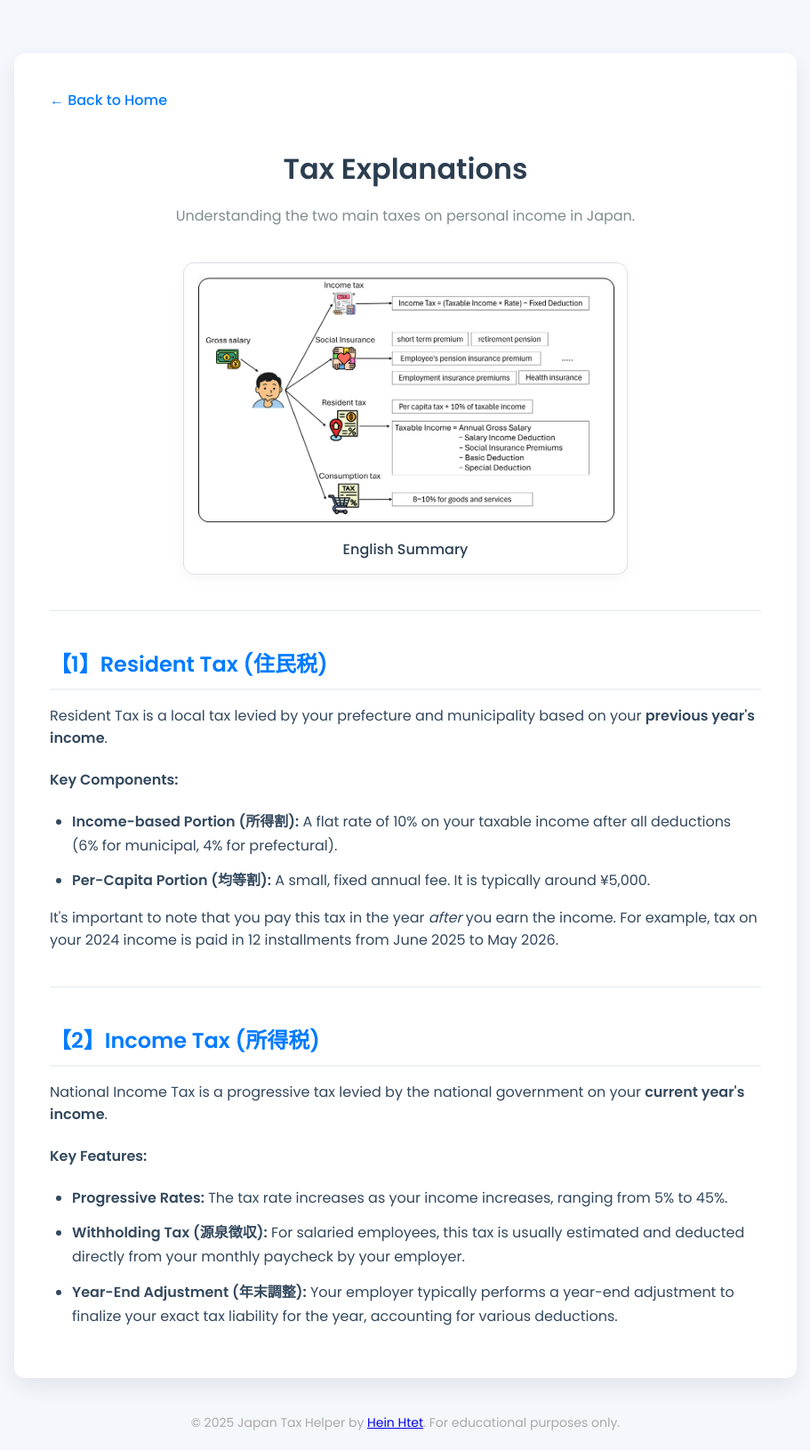
After one commit to upc-hub/japan-tax-helper, a Flask app: page /tax-explanations in a window 1280 px wide. The commit adds this page. Shown: the whole page at 89% size, without its empty margins (184-1095 px from the left). Run offline with Flask 2, Linux system fonts and the light colour scheme.

```diff
--- a/app.py
+++ b/app.py
@@ -19,36 +19,10 @@ def income_tax_calculator():
     # You can later build the full calculator logic here.
     return render_template('income_tax_calculator.html')
 
-# Route for the Resident Tax Explanation
-@app.route('/resident-tax-explanation')
-def resident_tax_explanation():
-    # We can use a generic explanation template and pass data to it
-    tax_type = "Resident Tax (住民税)"
-    explanation_details = """
-    <p>Resident Tax is a local tax levied by your prefecture and municipality based on your previous year's income.</p>
-    <h4>Key Components:</h4>
-    <ul>
-        <li><strong>Income-based Portion (所得割):</strong> A flat rate of 10% on your taxable income after all deductions (6% for municipal, 4% for prefectural).</li>
-        <li><strong>Per-Capita Portion (均等割):</strong> A small, fixed annual fee. It is typically around ¥5,000.</li>
-    </ul>
-    <p>It's important to note that you pay this tax in the year *after* you earn the income. For example, tax on your 2024 income is paid starting from June 2025.</p>
-    """
-    return render_template('tax_explanation.html', title=tax_type, details=explanation_details)
-
-# Route for the Income Tax Explanation
-@app.route('/income-tax-explanation')
-def income_tax_explanation():
-    tax_type = "Income Tax (所得税)"
-    explanation_details = """
-    <p>National Income Tax is a progressive tax levied by the national government on your current year's income.</p>
-    <h4>Key Features:</h4>
-    <ul>
-        <li><strong>Progressive Rates:</strong> The tax rate increases as your income increases, ranging from 5% to 45%.</li>
-        <li><strong>Withholding Tax (源泉徴収):</strong> For salaried employees, this tax is usually estimated and deducted directly from your monthly paycheck by your employer.</li>
-        <li><strong>Year-End Adjustment (年末調整):</strong> Your employer typically performs a year-end adjustment to finalize your exact tax liability for the year, accounting for various deductions.</li>
-    </ul>
-    """
-    return render_template('tax_explanation.html', title=tax_type, details=explanation_details)
+# New route for the combined tax explanations page
+@app.route('/tax-explanations')
+def tax_explanations():
+    return render_template('tax_explanations.html')
 
 if __name__ == '__main__':
     app.run(debug=True)
--- a/static/style.css
+++ b/static/style.css
@@ -149,3 +149,45 @@ footer { text-align: center; margin-top: 40px; color: #aaa; font-size: 14px; }
 .monthly-payment-grid .form-group {
     margin-bottom: 0; /* Remove extra margin as the grid has a gap */
 }
+
+/* In static/style.css */
+
+/* --- Styles for the combined explanation page --- */
+.explanation-section h2 {
+    color: var(--primary-color);
+    border-bottom: 2px solid #eef2f7;
+    padding-bottom: 10px;
+    margin-bottom: 15px;
+}
+.explanation-section ul {
+    padding-left: 25px;
+}
+.explanation-section li {
+    margin-bottom: 12px;
+    line-height: 1.7;
+}
+
+/* In static/style.css */
+
+/* --- Styles for the Explanation Images --- */
+.image-card {
+    background: white;
+    padding: 15px;
+    border-radius: var(--border-radius);
+    text-align: center;
+    border: 1px solid var(--input-border);
+    box-shadow: 0 4px 15px rgba(0,0,0,0.04);
+}
+.image-card img {
+    width: 100%;
+    height: auto; /* Maintain aspect ratio */
+    border-radius: 8px; /* Slightly rounded corners for the image itself */
+    margin-bottom: 10px;
+    border: 1px solid #eee;
+}
+.image-card h4 {
+    margin: 0;
+    color: var(--label-color);
+    font-weight: 500;
+    font-size: 1em;
+}
--- /dev/null
+++ b/templates/tax_explanations.html
@@ -0,0 +1,138 @@
+{% extends "layout.html" %}
+
+{% block title %}Tax Explanations{% endblock %}
+
+{% block content %}
+    <a href="{{ url_for('home') }}" class="nav-back">← Back to Home</a>
+    <header>
+        <h1 id="main-title">Tax Explanations</h1>
+        <p class="subtitle" id="subtitle">Understanding the two main taxes on personal income in Japan.</p>
+    </header>
+
+    <!-- START: DYNAMIC IMAGE SECTION -->
+    <!-- This section now contains only one image card.
+         The image source and caption will be set by JavaScript. -->
+    <div style="max-width: 500px; margin: 0 auto 40px auto;">
+        <div class="image-card">
+          <img id="explanation-image" src="" alt="Tax Explanation Summary">
+          <h4 id="img-caption">Summary</h4>
+        </div>
+    </div>
+    <hr>
+    <!-- END: DYNAMIC IMAGE SECTION -->
+
+    <div class="explanation-section">
+      <h2 id="res-tax-title">【1】Resident Tax (住民税)</h2>
+      <p id="res-tax-p1">Resident Tax is a local tax levied by your prefecture and municipality based on your <strong>previous year's income</strong>.</p>
+      <h4 id="res-tax-h4">Key Components:</h4>
+      <ul>
+          <li id="res-tax-li1"><strong>Income-based Portion (所得割):</strong> A flat rate of 10% on your taxable income after all deductions (6% for municipal, 4% for prefectural).</li>
+          <li id="res-tax-li2"><strong>Per-Capita Portion (均等割):</strong> A small, fixed annual fee. It is typically around ¥5,000.</li>
+      </ul>
+      <p id="res-tax-p2">It's important to note that you pay this tax in the year <em>after</em> you earn the income. For example, tax on your 2024 income is paid in 12 installments from June 2025 to May 2026.</p>
+    </div>
+
+    <hr>
+
+    <div class="explanation-section">
+        <h2 id="inc-tax-title">【2】Income Tax (所得税)</h2>
+        <p id="inc-tax-p1">National Income Tax is a progressive tax levied by the national government on your <strong>current year's income</strong>.</p>
+        <h4 id="inc-tax-h4">Key Features:</h4>
+        <ul>
+            <li id="inc-tax-li1"><strong>Progressive Rates:</strong> The tax rate increases as your income increases, ranging from 5% to 45%.</li>
+            <li id="inc-tax-li2"><strong>Withholding Tax (源泉徴収):</strong> For salaried employees, this tax is usually estimated and deducted directly from your monthly paycheck by your employer.</li>
+            <li id="inc-tax-li3"><strong>Year-End Adjustment (年末調整):</strong> Your employer typically performs a year-end adjustment to finalize your exact tax liability for the year, accounting for various deductions.</li>
+        </ul>
+    </div>
+{% endblock %}
+
+{% block scripts %}
+<script>
+document.addEventListener('DOMContentLoaded', () => {
+    // START: The translations object now includes image paths and captions
+    const translations = {
+        en: {
+            'image-src': "{{ url_for('static', filename='ENG.png') }}",
+            'img-caption': 'English Summary',
+            'main-title': 'Tax Explanations', 'subtitle': 'Understanding the two main taxes on personal income in Japan.',
+            'res-tax-title': '【1】Resident Tax (住民税)',
+            'res-tax-p1': "Resident Tax is a local tax levied by your prefecture and municipality based on your <strong>previous year's income</strong>.",
+            'res-tax-h4': 'Key Components:',
+            'res-tax-li1': '<strong>Income-based Portion (所得割):</strong> A flat rate of 10% on your taxable income after all deductions (6% for municipal, 4% for prefectural).',
+            'res-tax-li2': '<strong>Per-Capita Portion (均等割):</strong> A small, fixed annual fee. It is typically around ¥5,000.',
+            'res-tax-p2': "It's important to note that you pay this tax in the year <em>after</em> you earn the income. For example, tax on your 2024 income is paid in 12 installments from June 2025 to May 2026.",
+            'inc-tax-title': '【2】Income Tax (所得税)',
+            'inc-tax-p1': "National Income Tax is a progressive tax levied by the national government on your <strong>current year's income</strong>.",
+            'inc-tax-h4': 'Key Features:',
+            'inc-tax-li1': '<strong>Progressive Rates:</strong> The tax rate increases as your income increases, ranging from 5% to 45%.',
+            'inc-tax-li2': '<strong>Withholding Tax (源泉徴収):</strong> For salaried employees, this tax is usually estimated and deducted directly from your monthly paycheck by your employer.',
+            'inc-tax-li3': '<strong>Year-End Adjustment (年末調整):</strong> Your employer typically performs a year-end adjustment to finalize your exact tax liability for the year, accounting for various deductions.'
+        },
+        jp: {
+            'image-src': "{{ url_for('static', filename='JP.png') }}",
+            'img-caption': '日本語の概要',
+            'main-title': '税金の解説', 'subtitle': '日本の個人所得にかかる主な2つの税金の概要',
+            'res-tax-title': '【1】住民税',
+            'res-tax-p1': '住民税は、お住まいの都道府県と市区町村が<strong>前年の所得</strong>に基づいて課税する地方税です。',
+            'res-tax-h4': '主な構成要素：',
+            'res-tax-li1': '<strong>所得割（しょとくわり）：</strong>全ての控除後の課税所得に対して一律10%（市町村民税6%、都道府県民税4%）の税率で課されます。',
+            'res-tax-li2': '<strong>均等割（きんとうわり）：</strong>少額の定額年税で、通常5,000円程度です。',
+            'res-tax-p2': 'この税金は、所得を得た年の<em>翌年</em>に支払うことが重要です。例えば、2024年の所得に対する税金は、2025年6月から2026年5月にかけて12回に分けて支払われます。',
+            'inc-tax-title': '【2】所得税',
+            'inc-tax-p1': '所得税は、国の政府が<strong>現在の年の所得</strong>に対して課税する累進課税の国税です。',
+            'inc-tax-h4': '主な特徴：',
+            'inc-tax-li1': '<strong>累進課税率：</strong>所得が増えるにつれて税率が5%から45%まで上がります。',
+            'inc-tax-li2': '<strong>源泉徴収（げんせんちょうしゅう）：</strong>給与所得者の場合、通常、この税金は雇用主によって毎月の給与から直接天引きされます。',
+            'inc-tax-li3': '<strong>年末調整（ねんまつちょうせい）：</strong>通常、雇用主が年末に最終的な税額を確定させるための調整を行い、各種控除を反映させます。'
+        },
+        mm: {
+            'image-src': "{{ url_for('static', filename='MM.png') }}",
+            'img-caption': 'မြန်မာ အကျဉ်းချုပ်',
+            'main-title': 'အခွန် ရှင်းလင်းချက်များ', 'subtitle': 'ဂျပန်နိုင်ငံ၏ တစ်ဦးချင်းဝင်ငွေခွန်အပေါ် အဓိကကျသော အခွန်နှစ်မျိုးကို နားလည်ခြင်း။',
+            'res-tax-title': '【၁】မြို့နယ်ခွန်/ဒေသခံခွန် (住民税)',
+            'res-tax-p1': 'မြို့နယ်ခွန်/ဒေသခံခွန်သည် သင်၏ <strong>ယခင်နှစ်ဝင်ငွေ</strong>ကို အခြေခံ၍ သင်နေထိုင်ရာ ခရိုင်နှင့် မြို့နယ်မှ ကောက်ခံသော ဒေသဆိုင်ရာအခွန် ဖြစ်ပါသည်။',
+            'res-tax-h4': 'အဓိက အစိတ်အပိုင်းများ:',
+            'res-tax-li1': '<strong>ဝင်ငွေအပေါ်အခြေခံသော အခွန် (所得割):</strong> နှုတ်ယူငွေအားလုံးနှုတ်ပြီးနောက် ကျန်ရှိသော အခွန်ဆောင်ရန်ဝင်ငွေအပေါ် ပုံသေ ၁၀% (မြို့နယ် ၆%၊ ခရိုင် ၄%) နှုန်းဖြင့် ကောက်ခံသည်။',
+            'res-tax-li2': '<strong>လူတစ်ဦးချင်းစီအတွက် အခွန် (均等割):</strong> နှစ်စဉ်သတ်မှတ်ထားသော ပမာဏအနည်းငယ်ဖြစ်ပြီး၊ ပုံမှန်အားဖြင့် ယန်း ၅,၀၀၀ ဝန်းကျင်ဖြစ်သည်။',
+            'res-tax-p2': 'ဤအခွန်ကို ဝင်ငွေရရှိသည့်နှစ်၏ <em>နောက်နှစ်</em>တွင် ပေးဆောင်ရသည်ကို သတိပြုရန် အရေးကြီးသည်။ ဥပမာအားဖြင့်၊ ၂၀၂၄ ခုနှစ်ဝင်ငွေအတွက် အခွန်ကို ၂၀၂၅ ခုနှစ် ဇွန်လမှ ၂၀၂၆ ခုနှစ် မေလအထိ ၁၂ လခွဲ၍ ပေးဆောင်ရသည်။',
+            'inc-tax-title': '【၂】ဝင်ငွေခွန် (所得税)',
+            'inc-tax-p1': 'ဝင်ငွေခွန်သည် နိုင်ငံတော်အစိုးရမှ သင်၏ <strong>လက်ရှိနှစ်ဝင်ငွေ</strong>အပေါ် ကောက်ခံသော အဆင့်ဆင့်တိုးမြင့်သည့် နိုင်ငံတော်အခွန် ဖြစ်သည်။',
+            'inc-tax-h4': 'အဓိက လက္ခဏာများ:',
+            'inc-tax-li1': '<strong>အဆင့်ဆင့်တိုးမြင့်သော နှုန်းထားများ:</strong> ဝင်ငွေတိုးလာသည်နှင့်အမျှ အခွန်နှုန်းသည် ၅% မှ ၄၅% အထိ မြင့်တက်လာသည်။',
+            'inc-tax-li2': '<strong>ကြိုတင်နုတ်ယူသော အခွန် (源泉徴収):</strong> လစာစားဝန်ထမ်းများအတွက် ဤအခွန်ကို အလုပ်ရှင်မှ လစဉ်လစာမှ တိုက်ရိုက်ဖြတ်တောက်လေ့ရှိသည်။',
+            'inc-tax-li3': '<strong>နှစ်ကုန်ပိုင်း ချိန်ညှိခြင်း (年末調整):</strong> အလုပ်ရှင်သည် အများအားဖြင့် နှစ်ကုန်ပိုင်းတွင် သင်၏အခွန်ပမာဏကို အပြီးသတ်ညှိနှိုင်းပြီး အမျိုးမျိုးသော နှုတ်ယူငွေများကို ထည့်သွင်းစဉ်းစားပေးသည်။'
+        }
+    };
+    // (Note: The text for the explanations has been shortened with '...' for brevity here, but you should keep your full text)
+
+    function setLanguage(lang) {
+        // Translate all text elements
+        for (const id in translations[lang]) {
+            // Skip the image source, we'll handle it separately
+            if (id === 'image-src' || id === 'img-caption') continue;
+
+            const element = document.getElementById(id);
+            if (element) { element.innerHTML = translations[lang][id]; }
+        }
+
+        // START: DYNAMICALLY SET THE IMAGE AND CAPTION
+        const imgElement = document.getElementById('explanation-image');
+        const captionElement = document.getElementById('img-caption');
+
+        if(imgElement && captionElement) {
+            imgElement.src = translations[lang]['image-src'];
+            imgElement.alt = translations[lang]['img-caption']; // Good for accessibility
+            captionElement.innerHTML = translations[lang]['img-caption'];
+        }
+        // END: DYNAMICALLY SET THE IMAGE AND CAPTION
+    }
+
+    const savedLang = localStorage.getItem('selectedLanguage');
+    if (savedLang && translations[savedLang]) {
+        setLanguage(savedLang);
+    } else {
+        setLanguage('en');
+    }
+});
+</script>
+{% endblock %}
```
Also changed, not shown: templates/home.html (+32 -46 lines), templates/income_tax_calculator.html (+10 -4 lines), templates/resident_tax_calculator.html (+17 -1 lines), templates/tax_explanation.html (deleted, +0 -14 lines), static/ENG.png (added), static/JP.png (added), static/MM.png (added).
